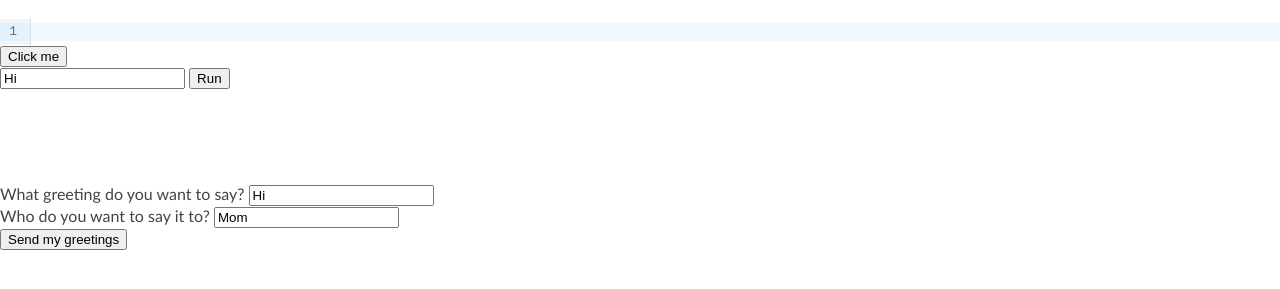
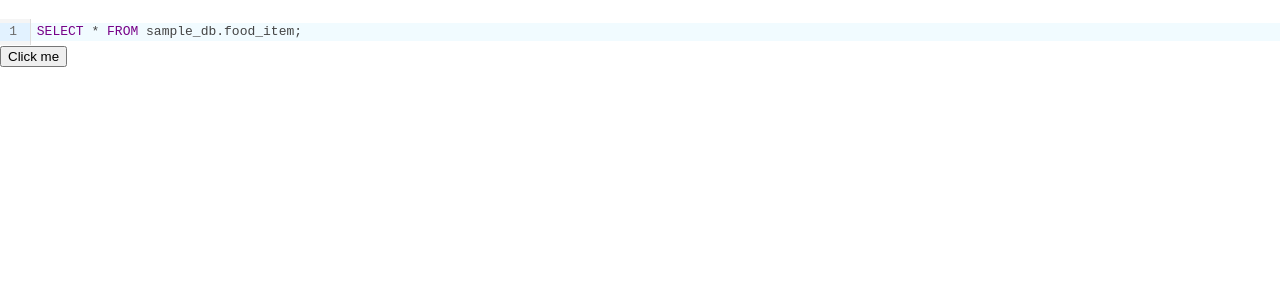
Before and after one commit to wztan004/codemirror, a website with bundled scripts: page index.html in a window 1280 px wide. Both pictures are taken after a click on the button "Click me". Shown: the part 63-352 px from the top of the page. Built offline with nearby package versions, Linux system fonts and the light colour scheme; files whose address does not match are found by name.

Commit message:
query reflects SQL result

```diff
--- a/editor.mjs
+++ b/editor.mjs
@@ -7,32 +7,61 @@ let editor = new EditorView({
 })
 
 
+editor.dispatch({
+  changes: {from: 0, to: editor.state.doc.length, insert: 'SELECT * FROM sample_db.food_item;'}
+});
+
+
+
 function getEditorText() {
   let t = editor.state.doc.toString();
   console.log(t);
   return t;
 }
 
-var obj = { "name":"John", "age":30, "city":"New York"};
-var myJSON = JSON.stringify(obj);
-
 
 async function sendData() {
   let user = {
-    name: getEditorText(),
-    surname: 'Smith'
+    query_string: getEditorText(),
+    type_of_script: 'test'
   };
+  let myJSON = JSON.stringify(user);
 
-  let response = await fetch('http://127.0.0.1:8000/food/codemirror/', {
+
+  await fetch('http://127.0.0.1:8000/food/codemirror/', {
     // let response = await fetch('https://0f0e1f01-f59f-4f8c-ab05-1b43c57c25e7.mock.pstmn.io/abc', {
     method: 'POST',
     headers: {
       'Content-Type': 'application/json;charset=utf-8'
     },
-    body: myJSON
-  });
+    body: myJSON,
+  })
+  .then((response) => {
+    if (!response.ok) {
+      throw new Error("Network response was not OK");
+    }
+    return response.text();
+  })
+  .then((myBlob) => {
+    document.getElementById("result").innerHTML = myBlob;
+  })
+  .catch((error) => {
+    console.error("There has been a problem with your fetch operation:", error);
+  });;
 
+  // if (response.ok) { // if HTTP-status is 200-299 https://javascript.info/fetch
+  //   // https://stackoverflow.com/questions/43420253/django-render-not-working-when-redirected-from-another-view
+  //   console.log('x',response.text)
+  //   console.log('x',response.text)
+  //   // window.location.href = '/food/codemirror/'
+  // } else {
+  //   alert("HTTP-Error: " + response.status);
+  // }
 }
 
+document.getElementById("button").addEventListener("click", sendData);
 
-document.getElementById("button").addEventListener("click", sendData);
+// query: send POST request
+// query: asks to visit "result" page
+// Django: gets the SQL result
+// Django: redirects to "result"
--- a/index.html
+++ b/index.html
@@ -17,39 +17,7 @@
 
     <button id="button">Click me</button>
 
-
-  <br>
-
-  <form action="http://www.foo.com" method="POST" id="f">
-
-
-    <input name="say" id="say_id" value="Hi" />
-
-    <button id="f" type="button">
-      Run
-    </button>
-
-  </form>
-
-
-
-  </div>
-
-  <br><br><br><br><br>
-
-  <form action="http://www.foo.com" method="POST">
-    <div>
-      <label for="say_id">What greeting do you want to say?</label>
-      <input name="say_name" id="say_id" value="Hi" />
-    </div>
-    <div>
-      <label for="to_id">Who do you want to say it to?</label>
-      <input name="to_name" id="to_id" value="Mom" />
-    </div>
-    <div>
-      <button>Send my greetings</button>
-    </div>
-  </form>
+    <div id="result"></div>
 
 </main>
 
```
